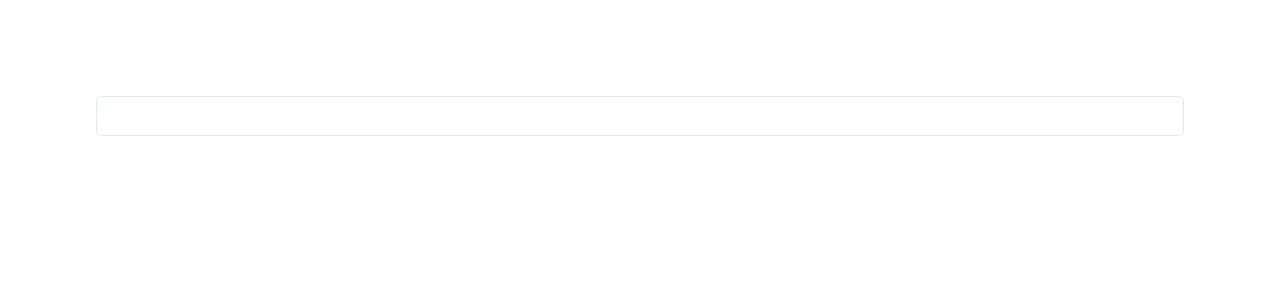
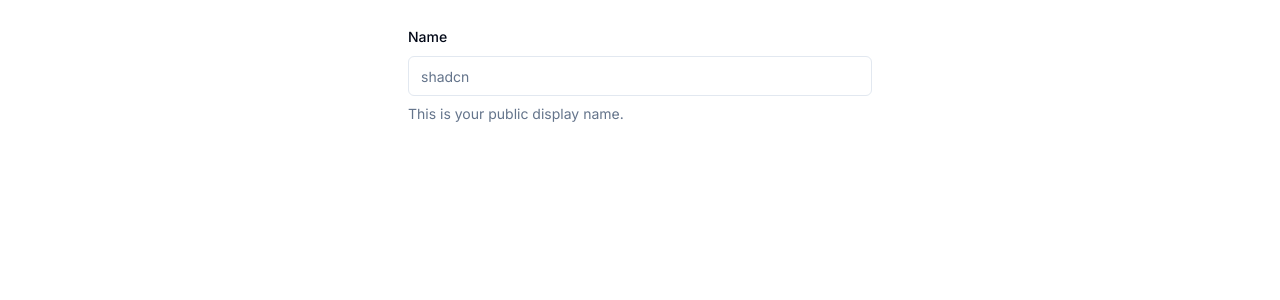
Before and after one commit to albibenni/content-platform, a Next.js app: page / in a window 1280 px wide. Shown: the top 300 px of the page. Built offline with nearby package versions, Linux system fonts and the light colour scheme.

Commit message:
basic form field

```diff
--- a/package.json
+++ b/package.json
@@ -9,7 +9,9 @@
     "lint": "next lint"
   },
   "dependencies": {
+    "@hookform/resolvers": "^3.2.0",
     "@radix-ui/react-label": "^2.0.2",
+    "@radix-ui/react-slot": "^1.0.2",
     "@types/node": "20.5.1",
     "@types/react": "18.2.20",
     "@types/react-dom": "18.2.7",
@@ -23,9 +25,11 @@
     "postcss": "8.4.28",
     "react": "18.2.0",
     "react-dom": "18.2.0",
+    "react-hook-form": "^7.45.4",
     "tailwind-merge": "^1.14.0",
     "tailwindcss": "3.3.3",
     "tailwindcss-animate": "^1.0.6",
-    "typescript": "5.1.6"
+    "typescript": "5.1.6",
+    "zod": "^3.22.2"
   }
 }
--- a/src/app/page.tsx
+++ b/src/app/page.tsx
@@ -1,10 +1,38 @@
+"use client";
+import {
+  Form,
+  FormControl,
+  FormDescription,
+  FormField,
+  FormItem,
+  FormLabel,
+  FormMessage,
+} from "@/components/ui/form";
 import { Input } from "@/components/ui/input";
-import Image from "next/image";
+import { useForm } from "react-hook-form";
 
 export default function Home() {
+  const form = useForm();
   return (
-    <main className="flex min-h-screen flex-col items-center justify-between p-24">
-      <Input />
+    <main className="max-w-lg p-6 mx-auto">
+      <Form {...form}>
+        <FormField
+          control={form.control}
+          name="name"
+          render={({ field }) => (
+            <FormItem>
+              <FormLabel>Name</FormLabel>
+              <FormControl>
+                <Input placeholder="shadcn" {...field} />
+              </FormControl>
+              <FormDescription>
+                This is your public display name.
+              </FormDescription>
+              <FormMessage />
+            </FormItem>
+          )}
+        />
+      </Form>
     </main>
   );
 }
--- /dev/null
+++ b/src/components/ui/button.tsx
@@ -0,0 +1,56 @@
+import * as React from "react"
+import { Slot } from "@radix-ui/react-slot"
+import { cva, type VariantProps } from "class-variance-authority"
+
+import { cn } from "@/lib/utils"
+
+const buttonVariants = cva(
+  "inline-flex items-center justify-center rounded-md text-sm font-medium ring-offset-background transition-colors focus-visible:outline-none focus-visible:ring-2 focus-visible:ring-ring focus-visible:ring-offset-2 disabled:pointer-events-none disabled:opacity-50",
+  {
+    variants: {
+      variant: {
+        default: "bg-primary text-primary-foreground hover:bg-primary/90",
+        destructive:
+          "bg-destructive text-destructive-foreground hover:bg-destructive/90",
+        outline:
+          "border border-input bg-background hover:bg-accent hover:text-accent-foreground",
+        secondary:
+          "bg-secondary text-secondary-foreground hover:bg-secondary/80",
+        ghost: "hover:bg-accent hover:text-accent-foreground",
+        link: "text-primary underline-offset-4 hover:underline",
+      },
+      size: {
+        default: "h-10 px-4 py-2",
+        sm: "h-9 rounded-md px-3",
+        lg: "h-11 rounded-md px-8",
+        icon: "h-10 w-10",
+      },
+    },
+    defaultVariants: {
+      variant: "default",
+      size: "default",
+    },
+  }
+)
+
+export interface ButtonProps
+  extends React.ButtonHTMLAttributes<HTMLButtonElement>,
+    VariantProps<typeof buttonVariants> {
+  asChild?: boolean
+}
+
+const Button = React.forwardRef<HTMLButtonElement, ButtonProps>(
+  ({ className, variant, size, asChild = false, ...props }, ref) => {
+    const Comp = asChild ? Slot : "button"
+    return (
+      <Comp
+        className={cn(buttonVariants({ variant, size, className }))}
+        ref={ref}
+        {...props}
+      />
+    )
+  }
+)
+Button.displayName = "Button"
+
+export { Button, buttonVariants }
--- /dev/null
+++ b/src/components/ui/form.tsx
@@ -0,0 +1,176 @@
+import * as React from "react"
+import * as LabelPrimitive from "@radix-ui/react-label"
+import { Slot } from "@radix-ui/react-slot"
+import {
+  Controller,
+  ControllerProps,
+  FieldPath,
+  FieldValues,
+  FormProvider,
+  useFormContext,
+} from "react-hook-form"
+
+import { cn } from "@/lib/utils"
+import { Label } from "@/components/ui/label"
+
+const Form = FormProvider
+
+type FormFieldContextValue<
+  TFieldValues extends FieldValues = FieldValues,
+  TName extends FieldPath<TFieldValues> = FieldPath<TFieldValues>
+> = {
+  name: TName
+}
+
+const FormFieldContext = React.createContext<FormFieldContextValue>(
+  {} as FormFieldContextValue
+)
+
+const FormField = <
+  TFieldValues extends FieldValues = FieldValues,
+  TName extends FieldPath<TFieldValues> = FieldPath<TFieldValues>
+>({
+  ...props
+}: ControllerProps<TFieldValues, TName>) => {
+  return (
+    <FormFieldContext.Provider value={{ name: props.name }}>
+      <Controller {...props} />
+    </FormFieldContext.Provider>
+  )
+}
+
+const useFormField = () => {
+  const fieldContext = React.useContext(FormFieldContext)
+  const itemContext = React.useContext(FormItemContext)
+  const { getFieldState, formState } = useFormContext()
+
+  const fieldState = getFieldState(fieldContext.name, formState)
+
+  if (!fieldContext) {
+    throw new Error("useFormField should be used within <FormField>")
+  }
+
+  const { id } = itemContext
+
+  return {
+    id,
+    name: fieldContext.name,
+    formItemId: `${id}-form-item`,
+    formDescriptionId: `${id}-form-item-description`,
+    formMessageId: `${id}-form-item-message`,
+    ...fieldState,
+  }
+}
+
+type FormItemContextValue = {
+  id: string
+}
+
+const FormItemContext = React.createContext<FormItemContextValue>(
+  {} as FormItemContextValue
+)
+
+const FormItem = React.forwardRef<
+  HTMLDivElement,
+  React.HTMLAttributes<HTMLDivElement>
+>(({ className, ...props }, ref) => {
+  const id = React.useId()
+
+  return (
+    <FormItemContext.Provider value={{ id }}>
+      <div ref={ref} className={cn("space-y-2", className)} {...props} />
+    </FormItemContext.Provider>
+  )
+})
+FormItem.displayName = "FormItem"
+
+const FormLabel = React.forwardRef<
+  React.ElementRef<typeof LabelPrimitive.Root>,
+  React.ComponentPropsWithoutRef<typeof LabelPrimitive.Root>
+>(({ className, ...props }, ref) => {
+  const { error, formItemId } = useFormField()
+
+  return (
+    <Label
+      ref={ref}
+      className={cn(error && "text-destructive", className)}
+      htmlFor={formItemId}
+      {...props}
+    />
+  )
+})
+FormLabel.displayName = "FormLabel"
+
+const FormControl = React.forwardRef<
+  React.ElementRef<typeof Slot>,
+  React.ComponentPropsWithoutRef<typeof Slot>
+>(({ ...props }, ref) => {
+  const { error, formItemId, formDescriptionId, formMessageId } = useFormField()
+
+  return (
+    <Slot
+      ref={ref}
+      id={formItemId}
+      aria-describedby={
+        !error
+          ? `${formDescriptionId}`
+          : `${formDescriptionId} ${formMessageId}`
+      }
+      aria-invalid={!!error}
+      {...props}
+    />
+  )
+})
+FormControl.displayName = "FormControl"
+
+const FormDescription = React.forwardRef<
+  HTMLParagraphElement,
+  React.HTMLAttributes<HTMLParagraphElement>
+>(({ className, ...props }, ref) => {
+  const { formDescriptionId } = useFormField()
+
+  return (
+    <p
+      ref={ref}
+      id={formDescriptionId}
+      className={cn("text-sm text-muted-foreground", className)}
+      {...props}
+    />
+  )
+})
+FormDescription.displayName = "FormDescription"
+
+const FormMessage = React.forwardRef<
+  HTMLParagraphElement,
+  React.HTMLAttributes<HTMLParagraphElement>
+>(({ className, children, ...props }, ref) => {
+  const { error, formMessageId } = useFormField()
+  const body = error ? String(error?.message) : children
+
+  if (!body) {
+    return null
+  }
+
+  return (
+    <p
+      ref={ref}
+      id={formMessageId}
+      className={cn("text-sm font-medium text-destructive", className)}
+      {...props}
+    >
+      {body}
+    </p>
+  )
+})
+FormMessage.displayName = "FormMessage"
+
+export {
+  useFormField,
+  Form,
+  FormItem,
+  FormLabel,
+  FormControl,
+  FormDescription,
+  FormMessage,
+  FormField,
+}
```
Also changed, not shown: 1 other file (tests, documents, lock files or other folders).
